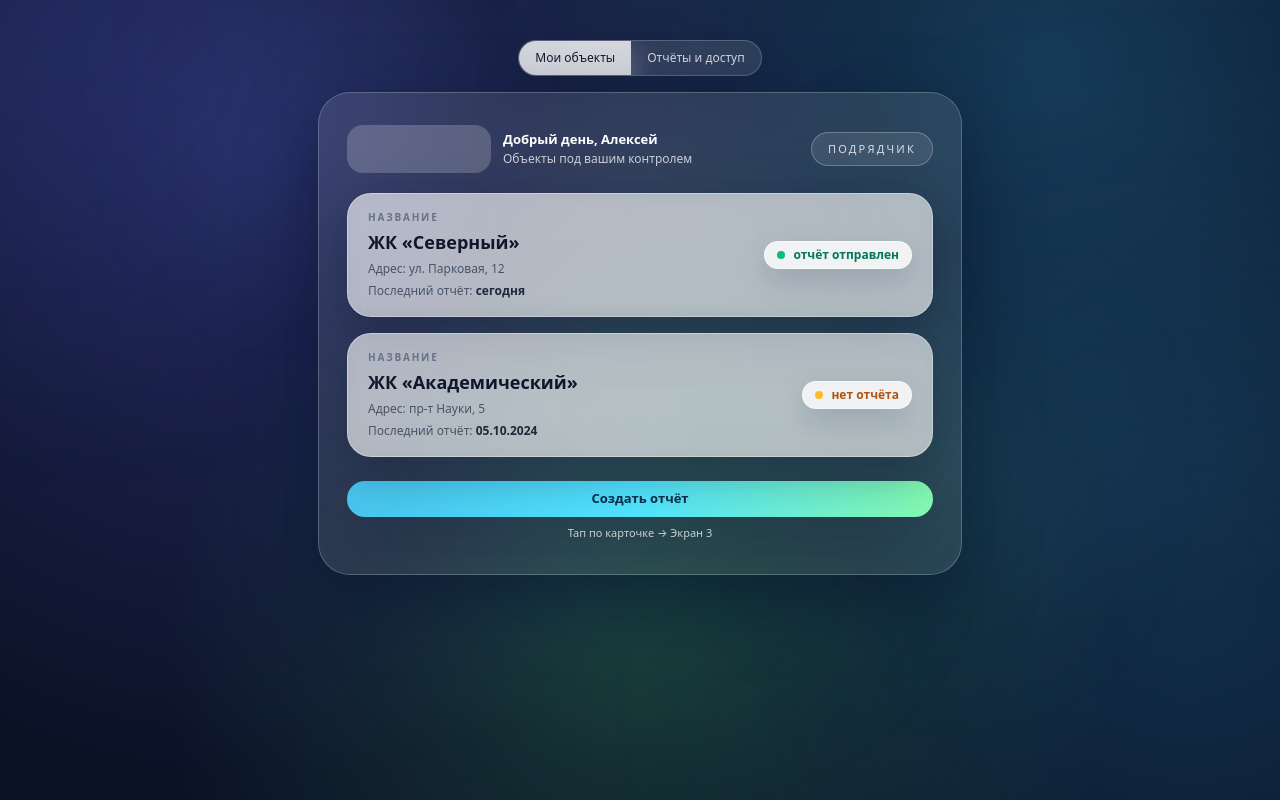
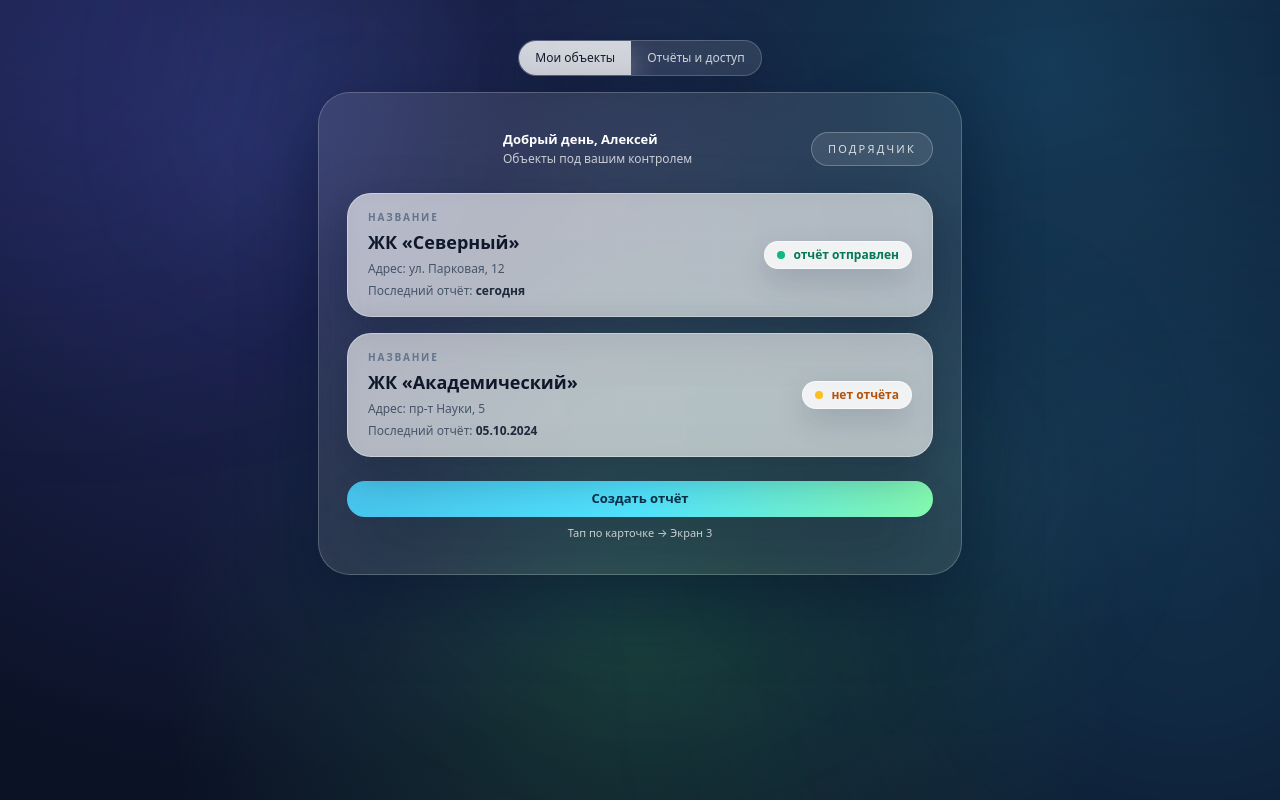
Before and after one commit to elyadamirovna/ptobot-frontend, a React (Vite) app: page / in a window 1280 px wide. Built offline with nearby package versions, Linux system fonts and the light colour scheme; no server answers.

Commit message:
Remove header logo background

```diff
--- a/src/components/HeaderLogo.tsx
+++ b/src/components/HeaderLogo.tsx
@@ -12,7 +12,6 @@ export function HeaderLogo({ logoUrl, logoLoaded, logoReveal, onLoad }: HeaderLo
     <div
       className={`
         flex h-12 w-36 items-center justify-center overflow-hidden
-        rounded-2xl bg-white/20
         transition-all duration-1000 ease-out delay-100
         ${logoReveal ? "opacity-100 translate-y-0" : "opacity-0 translate-y-3"}
       `}
```
